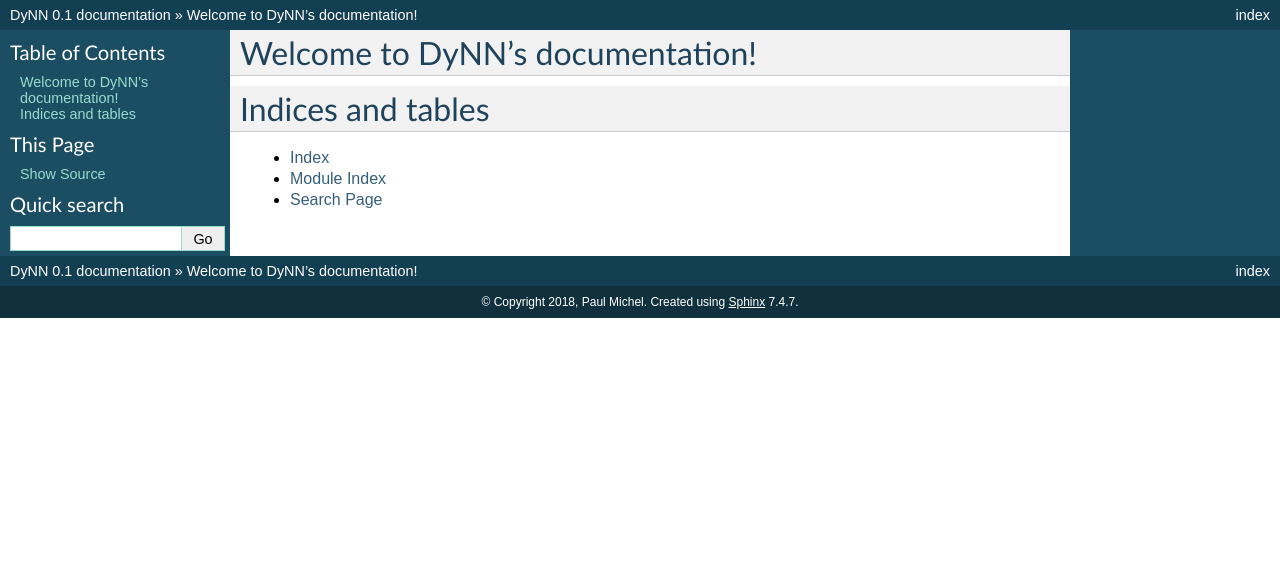
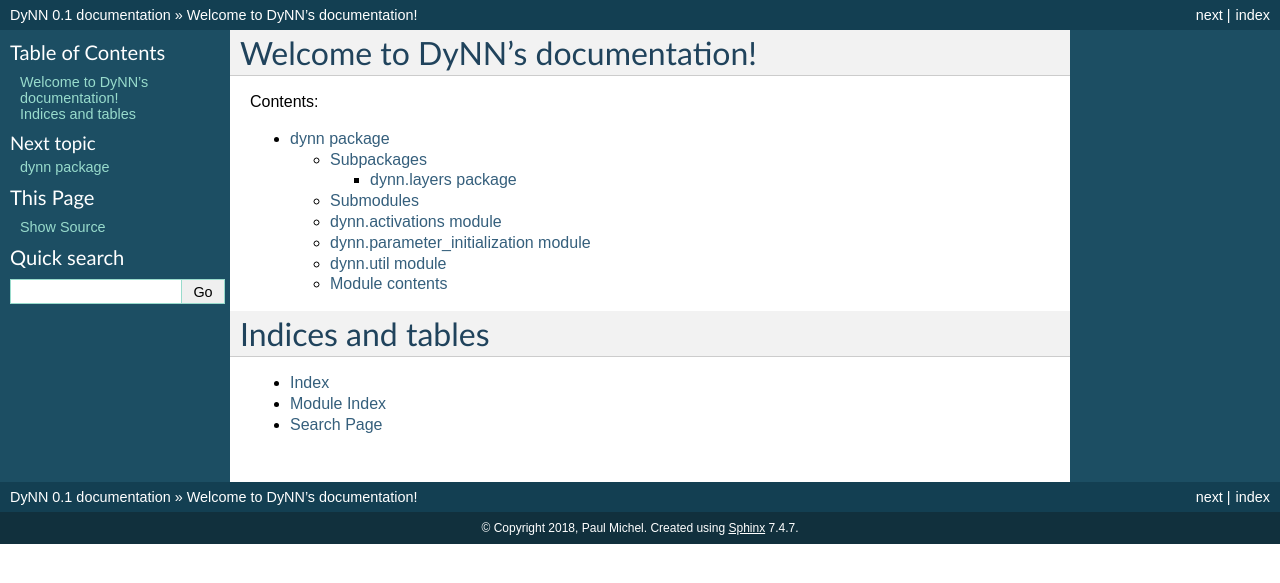
Before and after one commit to pmichel31415/dynn, a Sphinx documentation site: the page built from doc/source/index.rst, in a window 1280 px wide. Shown: the top 583 px of the page. Built offline with Sphinx 7.4.7, drawn with Linux system fonts in a browser that asks for light colours; the version number is read from the project's files by our own code.

Commit message:
Working autodoc

```diff
--- /dev/null
+++ b/doc/source/api/dynn.rst
@@ -0,0 +1,45 @@
+dynn package
+============
+
+Subpackages
+-----------
+
+.. toctree::
+
+    dynn.layers
+
+Submodules
+----------
+
+dynn.activations module
+-----------------------
+
+.. automodule:: dynn.activations
+    :members:
+    :undoc-members:
+    :show-inheritance:
+
+dynn.parameter_initialization module
+------------------------------------
+
+.. automodule:: dynn.parameter_initialization
+    :members:
+    :undoc-members:
+    :show-inheritance:
+
+dynn.util module
+----------------
+
+.. automodule:: dynn.util
+    :members:
+    :undoc-members:
+    :show-inheritance:
+
+
+Module contents
+---------------
+
+.. automodule:: dynn
+    :members:
+    :undoc-members:
+    :show-inheritance:
--- a/doc/source/conf.py
+++ b/doc/source/conf.py
@@ -12,9 +12,14 @@
 # add these directories to sys.path here. If the directory is relative to the
 # documentation root, use os.path.abspath to make it absolute, like shown here.
 #
-# import os
-# import sys
-# sys.path.insert(0, os.path.abspath('.'))
+import os
+import sys
+
+from sphinx import apidoc
+
+# Add dynn to path
+dynn_path = os.path.join(os.path.dirname(__file__), '../../dynn')
+sys.path.insert(0, os.path.abspath(dynn_path))
 
 
 # -- Project information -----------------------------------------------------
@@ -27,6 +32,11 @@
 version = ''
 # The full version, including alpha/beta/rc tags
 release = '0.1'
+
+# -- API doc -----------------------------------------------------------------
+
+output_path = os.path.join(".", 'api')
+apidoc.main(['-e', '-f', '-o', output_path, os.path.abspath(dynn_path)])
 
 
 # -- General configuration ---------------------------------------------------
--- a/doc/source/index.rst
+++ b/doc/source/index.rst
@@ -7,10 +7,10 @@
 ================================
 
 .. toctree::
-   :maxdepth: 2
+   :maxdepth: 3
    :caption: Contents:
 
-
+   api/dynn
 
 Indices and tables
 ==================
```
Also changed, not shown: doc/source/api/dynn.layers.rst (added, +70 -0 lines), doc/source/api/modules.rst (added, +7 -0 lines), 1 other file.
